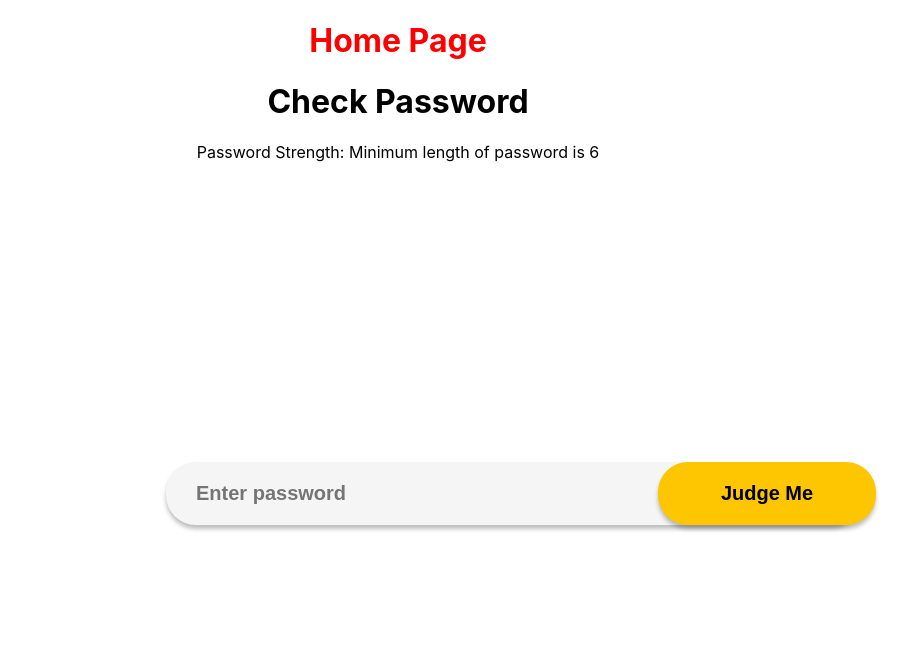
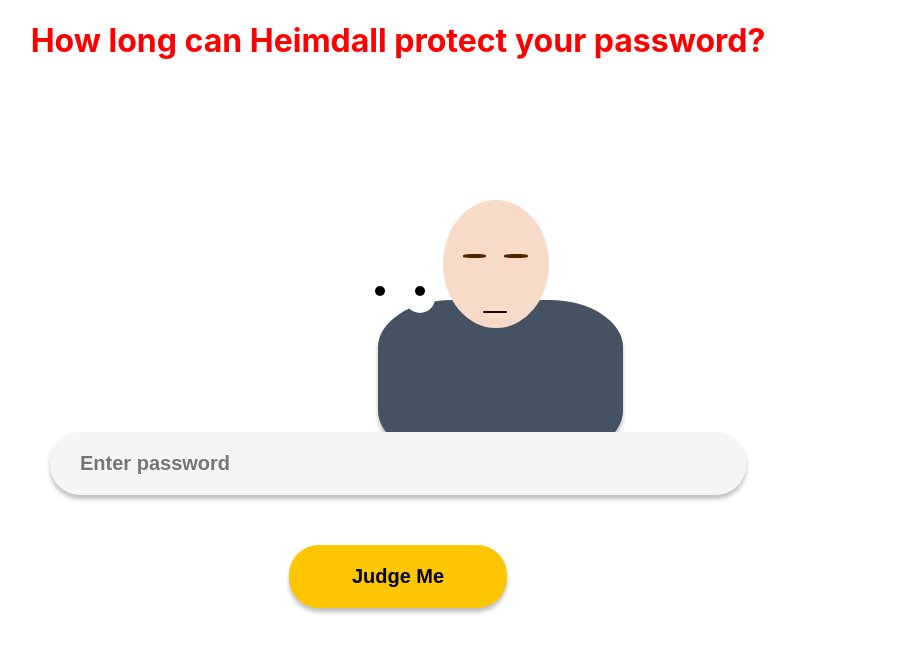
Before and after one commit to zitatorocsik/dreamTeamHacks, a React (Create React App) app in the folder dream-team-security/: page / in a window 1280 px wide. Shown: the top 652 px of the page, without its empty margins (242-1151 px from the left). Built offline with nearby package versions, Linux system fonts and the light colour scheme; a web font is replaced by a local one.

Commit message:
more css to make the eyes follow mnouse

```diff
--- a/dream-team-security/src/components/check-password.js
+++ b/dream-team-security/src/components/check-password.js
@@ -1,5 +1,7 @@
 import React, { useState } from "react";
 import { useRef } from "react";
+import "./home-styles.css";
+
 
 function CheckPassword(props) {
   //use the password from the home page
--- a/dream-team-security/src/components/home-page.js
+++ b/dream-team-security/src/components/home-page.js
@@ -2,6 +2,7 @@
 import { useRef } from "react";
 import CheckPassword from "./check-password";
 import "./home-styles.css";
+import $ from "jquery";
 
 function HomePage(props) {
   const [password, setPassword] = useState("");
@@ -18,16 +19,51 @@
 
   return (
     <div id="home-page">
-      <h1 className="home-header-style">Home Page</h1>
-      <input className="password-input"
+      <h1 className="home-header-style">How long can Heimdall protect your password?</h1>
+      <div className="body"></div>
+      <div>
+
+        <input className="password-input"
         id="todo-add-text"
         ref={passwordRef}
         type="text"
         placeholder="Enter password"/>
-      <button className="check-button" onClick={handleCheckPassword}>Judge Me</button>
-      <CheckPassword password={password} />
+      </div>
+      <div><button className="check-button" onClick={handleCheckPassword}>Judge Me</button>
+      <CheckPassword password={password}/></div>
+
+
+      <div className="head"></div>
+      <section class="move-area">
+  <div class='.container'>
+    <div class='eye'></div>
+    <div class='eye'></div>
+  </div>
+</section>
+
+      <div className="brows brow-one"></div>
+      <div className="brows brow-two"></div>
+      <div className="mouth"></div>
     </div>
   );
+
+
+
 }
 
+$(".move-area").mousemove(function(event) {
+  var eye = $(".eye");
+  console.log('eye', eye)
+  var x = (eye.offset().left) + (eye.width() / 2);
+  var y = (eye.offset().top) + (eye.height() / 2);
+  var rad = Math.atan2(event.pageX - x, event.pageY - y);
+  var rot = (rad * (180 / Math.PI) * -1) + 180;
+  eye.css({
+    '-webkit-transform': 'rotate(' + rot + 'deg)',
+    '-moz-transform': 'rotate(' + rot + 'deg)',
+    '-ms-transform': 'rotate(' + rot + 'deg)',
+    'transform': 'rotate(' + rot + 'deg)'
+  });
+});
+
 export default HomePage;
--- a/dream-team-security/src/components/home-styles.css
+++ b/dream-team-security/src/components/home-styles.css
@@ -6,17 +6,20 @@
 
 .password-input {
     box-sizing: border-box;
-    position: absolute;
+    position: relative;
     width: 696px;
     height: 63px;
-    left: 408px;
-    top: 462px;
+    margin-left: auto;
+    margin-right: auto;
+    top: 350px;
+
     background: #F5F5F5;
     border: none;
     box-shadow: 0px 4px 4px rgba(0, 0, 0, 0.25);
     border-radius: 30px;
+
     font-size: 20px;
-    font-family: area-normal,sans-serif;
+    font-family: area-normal, sans-serif;
     font-weight: 900;
     font-style: normal;
     padding: 30px;
@@ -24,24 +27,31 @@
 
 .check-button {
     box-sizing: border-box;
-    position: absolute;
+
     width: 218px;
     height: 63px;
-    left: 900px;
-    top: 462px;
+
+    margin-left: auto;
+    margin-right: auto;
+    position: relative;
+
+    top: 400px;
+
     border: none;
     background: #FEC601;
     box-shadow: 0px 4px 4px rgba(0, 0, 0, 0.25);
     border-radius: 30px;
     outline: none;
-    font-family: area-normal,sans-serif;
+    font-family: area-normal, sans-serif;
     font-weight: 900;
     font-style: normal;
     font-size: 20px;
 
 }
+
 .check-button:focus {
     outline: none;
+    cursor: pointer;
 }
 
 
@@ -49,4 +59,115 @@
 .check-button:hover {
     background-color: #FFD747;
     transition: 0.3s;
+    cursor: pointer;
 }
+
+#check-password {
+    display: none;
+    font-family: area-normal, sans-serif;
+    font-weight: 900;
+    font-style: normal;
+    font-size: 20px;
+}
+
+.head {
+    box-sizing: border-box;
+
+    position: absolute;
+    width: 106px;
+    height: 128px;
+    left: 685px;
+    top: 200px;
+
+    background: #F8DAC9;
+    border: none;
+
+    border-radius: 50%;
+}
+
+.body {
+    box-sizing: border-box;
+
+    position: absolute;
+    width: 245px;
+    height: 158px;
+    left: 620px;
+    top: 300px;
+
+    background: #445262;
+    border: none;
+    box-shadow: 0px 4px 4px rgba(0, 0, 0, 0.25);
+    border-radius: 30%;
+}
+
+.brow-one {
+    position: absolute;
+    width: 23.46px;
+    height: 4.34px;
+    left: 746.22px;
+    top: 260px;
+
+    background: #532300;
+    transform: rotate(0deg);
+}
+
+.brow-two {
+    position: absolute;
+    width: 23.46px;
+    height: 4.44px;
+    left: 704.73px;
+    top: 260px;
+
+    background: #532300;
+    transform: rotate(0deg);
+}
+
+.brows {
+    border-radius: 30%;
+    top: 254px;
+}
+
+.move-area{/*normally use body*/
+    width: 100vw;
+    height: 100vh;
+
+  }
+  .container {
+    width: 100%;
+    left: 100px;
+    position: relative;
+  }
+  .eye {
+    position: relative;
+    display: inline-block;
+    border-radius: 50%;
+    height: 30px;
+    width: 30px;
+    background: white;
+    border: none;
+    margin: 5px;
+    left: 2px;
+    top: 70px;
+  }
+  .eye:after { /*pupil*/
+    position: absolute;
+    bottom: 17px;
+    right: 10px;
+    width: 10px;
+    height: 10px;
+    background: #000;
+    border-radius: 50%;
+    content: " ";
+  }
+
+.mouth {
+
+position: absolute;
+width: 24px;
+height: 2px;
+left: 725px;
+top: 311px;
+
+background: #1C0000;
+border-radius: 70px;
+}
--- /dev/null
+++ b/package.json
@@ -0,0 +1,5 @@
+{
+  "dependencies": {
+    "jquery": "^3.6.3"
+  }
+}
```
Also changed, not shown: 1 other file (tests, documents, lock files or other folders). Lines whose indentation alone changed are shown as unchanged.
